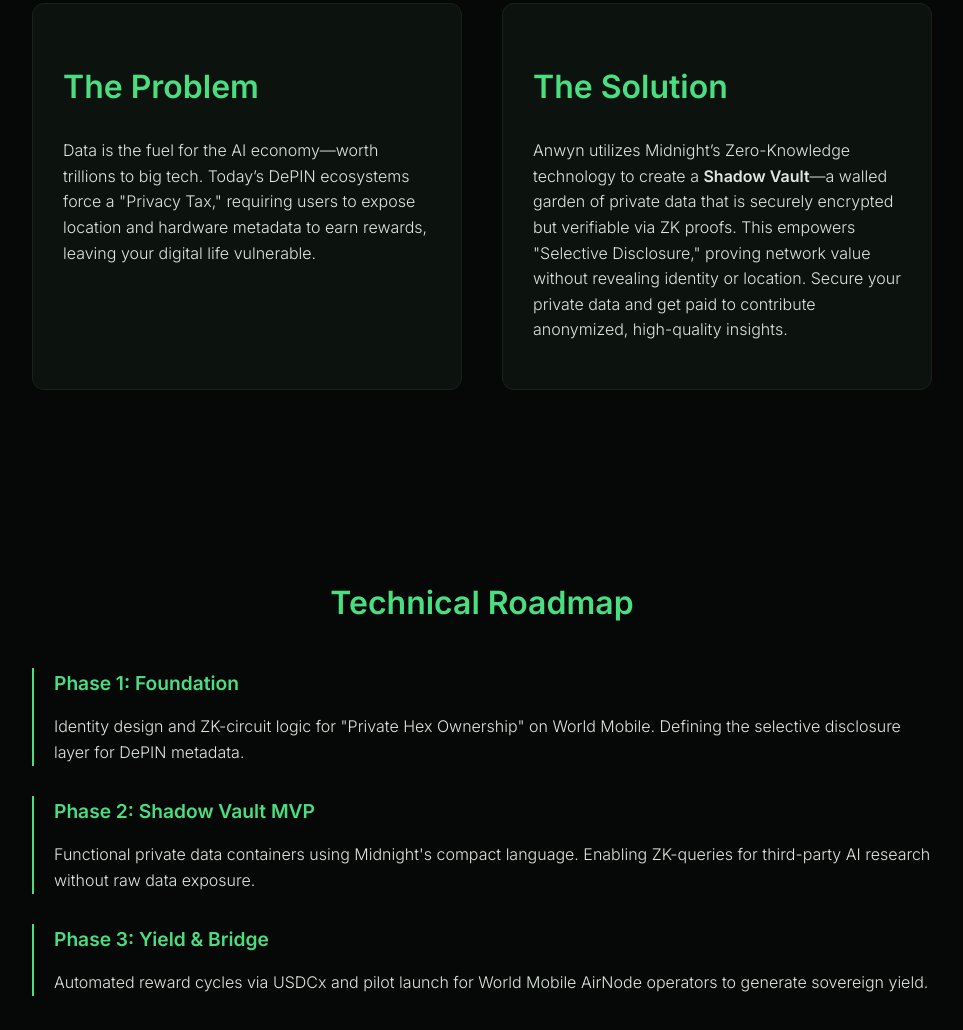
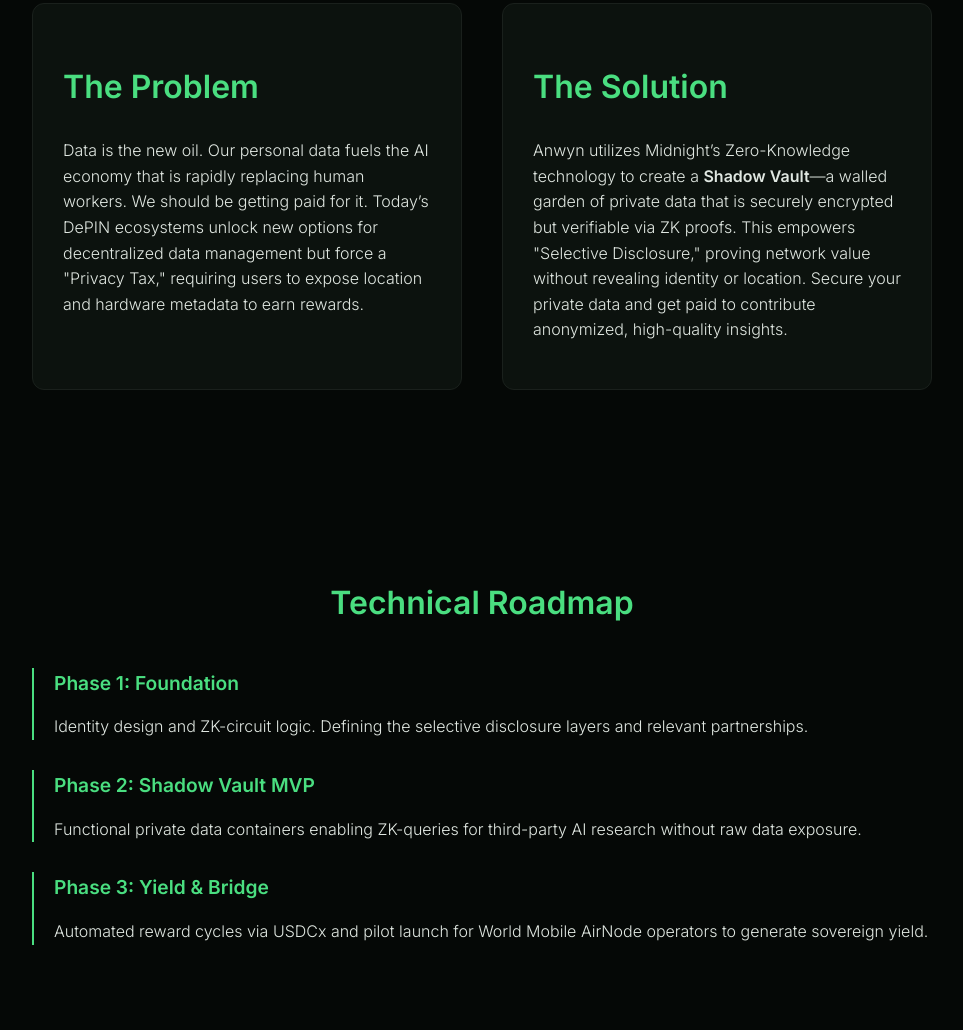
Before and after one commit to Anwyn-io/anwyn-landing, a plain HTML site: page index.html in a window 1280 px wide. Shown: the part 1078-2108 px from the top of the page, without its empty margins (158-1121 px from the left). Drawn offline with Linux system fonts and the light colour scheme.

Commit message:
Update index.html

```diff
--- a/index.html
+++ b/index.html
@@ -51,7 +51,7 @@
 
     <section class="hero">
         <h1>ANWYN</h1>
-        <p>The self-sovereign walled garden for your digital footprint.</p>
+        <p>The sovereign sanctuary for your digital footprint.</p>
         <p class="tagline" style="color: #4ade80; font-weight: 600;">Built on Midnight & World Mobile</p>
     </section>
 
@@ -59,7 +59,7 @@
         <div class="grid">
             <div class="box">
                 <h2>The Problem</h2>
-                <p>Data is the fuel for the AI economy—worth trillions to big tech. Today’s DePIN ecosystems force a "Privacy Tax," requiring users to expose location and hardware metadata to earn rewards, leaving your digital life vulnerable.</p>
+                <p>Data is the new oil. Our personal data fuels the AI economy that is rapidly replacing human workers. We should be getting paid for it. Today’s DePIN ecosystems unlock new options for decentralized data management but force a "Privacy Tax," requiring users to expose location and hardware metadata to earn rewards.</p>
             </div>
             <div class="box">
                 <h2>The Solution</h2>
@@ -73,11 +73,11 @@
         <div class="roadmap-container">
             <div class="roadmap-item">
                 <h3>Phase 1: Foundation</h3>
-                <p>Identity design and ZK-circuit logic for "Private Hex Ownership" on World Mobile. Defining the selective disclosure layer for DePIN metadata.</p>
+                <p>Identity design and ZK-circuit logic. Defining the selective disclosure layers and relevant partnerships.</p>
             </div>
             <div class="roadmap-item">
                 <h3>Phase 2: Shadow Vault MVP</h3>
-                <p>Functional private data containers using Midnight's compact language. Enabling ZK-queries for third-party AI research without raw data exposure.</p>
+                <p>Functional private data containers enabling ZK-queries for third-party AI research without raw data exposure.</p>
             </div>
             <div class="roadmap-item">
                 <h3>Phase 3: Yield & Bridge</h3>
```
